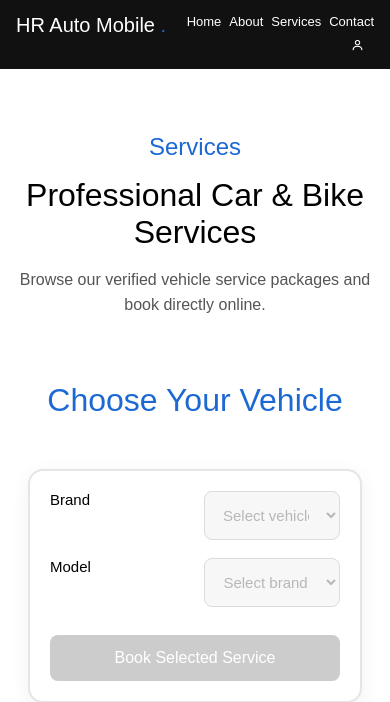
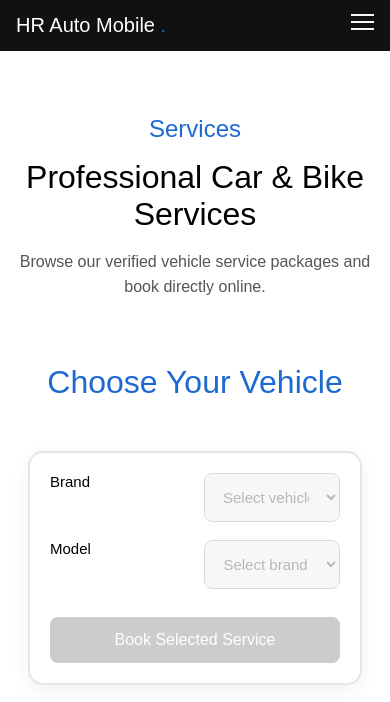
Before and after one commit to chauhan-hardik-12/HR_Auto_Mobile, a PHP site: page /services.php in a window 390 px wide. Shown: the top 702 px of the page. Run offline with PHP 8.4, Linux system fonts and the light colour scheme; data that the repository does not hold is empty; some libraries are stand-ins or nearby versions; some web fonts are replaced.

Commit message:
menu-icon

```diff
--- a/assets/css/style.css
+++ b/assets/css/style.css
@@ -88,6 +88,49 @@ header {
 
 .menu a:hover {
     color: var(--hover-color);
+}
+
+.menu-icon {
+    display: none;
+    flex-direction: column;
+    align-items: center;
+    row-gap: 5px;
+    cursor: pointer;
+    z-index: 200;
+    transition: 0.3s;
+}
+
+.menu-icon div {
+    display: block;
+    background: var(--bg-color);
+    height: 2px;
+    width: 23px;
+    transition: 0.3s;
+}
+
+.move .line1 {
+    transform: rotate(-45deg) translate(-5px, 5px);
+}
+
+.move .line2 {
+    opacity: 0;
+}
+
+.move .line3 {
+    transform: rotate(45deg) translate(-5px, -5px);
+}
+
+.nav-link {
+    font-size: 0.88rem;
+    color: var(--text-alter-color);
+    font-family: var(--poppins-font);
+    transition: 0.4s all cubic-bezier(0.075, 0.82, 0.165, 1);
+
+}
+
+.nav-link:hover {
+    color: var(--bg-color);
+    transition: 0.4s all cubic-bezier(0.075, 0.82, 0.165, 1);
 }
 
 .home .home-content h2 {
@@ -2141,6 +2184,39 @@ textarea:focus-visible {
 }
 
 @media (max-width: 700px) {
+    .menu-icons .bx {
+        font-size: 17px;
+    }
+
+    .menu-icon {
+        display: flex;
+    }
+
+    .menu {
+        position: absolute;
+        top: 110%;
+        left: 50%;
+        transform: translate(-50%);
+        width: 90vw;
+        background: var(--text-color);
+        display: flex;
+        flex-direction: column;
+        align-items: center;
+        padding: 20px 0;
+        border-radius: 1rem;
+        clip-path: polygon(0 0, 100% 0, 100% 0, 0 0);
+        transition: 0.5s all cubic-bezier(0.075, 0.82, 0.165, 1);
+    }
+
+    .open-menu {
+        clip-path: polygon(0 0, 100% 0, 100% 100%, 0% 100%);
+        transition: 0.5s all cubic-bezier(0.075, 0.82, 0.165, 1);
+    }
+
+    .nav-link {
+        display: block;
+        margin: 1rem 0;
+    }
 
     .container,
     .general-container,
--- a/assets/js/script.js
+++ b/assets/js/script.js
@@ -1,7 +1,7 @@
 // Menu
 
 let menu = document.querySelector(".menu-icon");
-let navbar = document.querySelector(".navbar");
+let navbar = document.querySelector(".menu");
 
 menu.onclick = () => {
     menu.classList.toggle("move");
@@ -30,7 +30,7 @@ const animate = ScrollReveal({
     delay:'400',
 })
 
-animate.reveal(".nav,.heading");
+animate.reveal(".menu,.heading");
 animate.reveal(".home-img img",{origin:'right'});
 animate.reveal(".input-form",{origin:'bottom'});
 animate.reveal(".trend-box, .rental-box, .team-box, .t-box, .newslatter",{interval:100});
--- a/includes/header.php
+++ b/includes/header.php
@@ -14,9 +14,10 @@ require_once __DIR__ . '/settings_loader.php';
             <a href="/Hr_Auto_Mobile/dashboard.php" title="Customer Dashboard"><i class='bx bx-user'></i></a>
         </div>
     </div>
-    <!-- <div class="menu-icon">
+    <div class="menu-icon">
         <div class="line1"></div>
         <div class="line2"></div>
         <div class="line3"></div>
-    </div> -->
+    </div>
 </header>
+<script src="assets/js/script.js"></script>
--- a/services.php
+++ b/services.php
@@ -97,7 +97,7 @@ $isLoggedIn = !empty($_SESSION['is_authenticated']) && !empty($_SESSION['user_id
             </form>
         </div>
     </div>
-
+    <?php include("includes/footer.php"); ?>
     <!-- Pass Authentication state from PHP to JavaScript -->
     <script>
         window.IS_LOGGED_IN = <?= json_encode($isLoggedIn) ?>;
```
Also changed, not shown: README.md (added).
